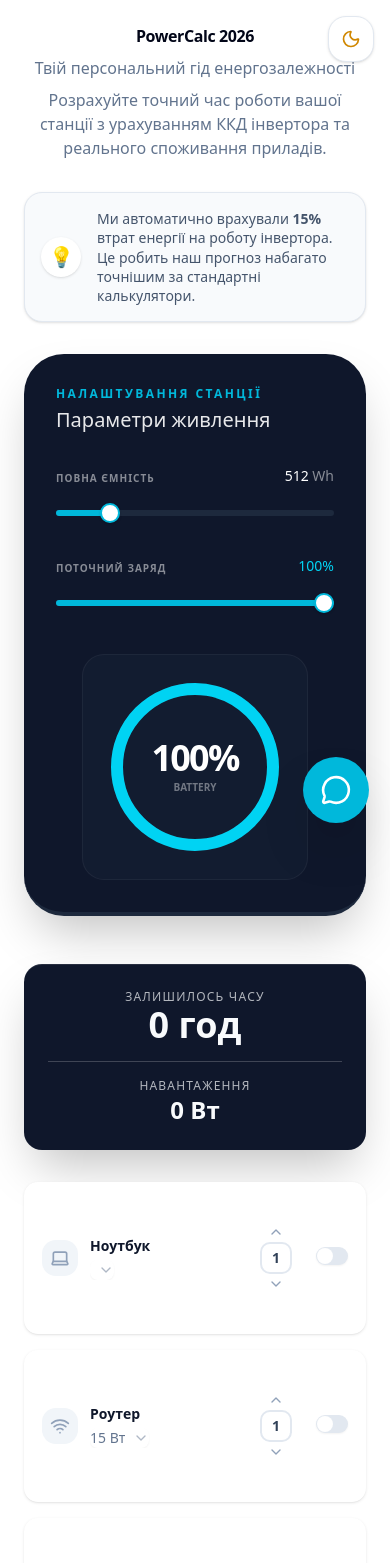
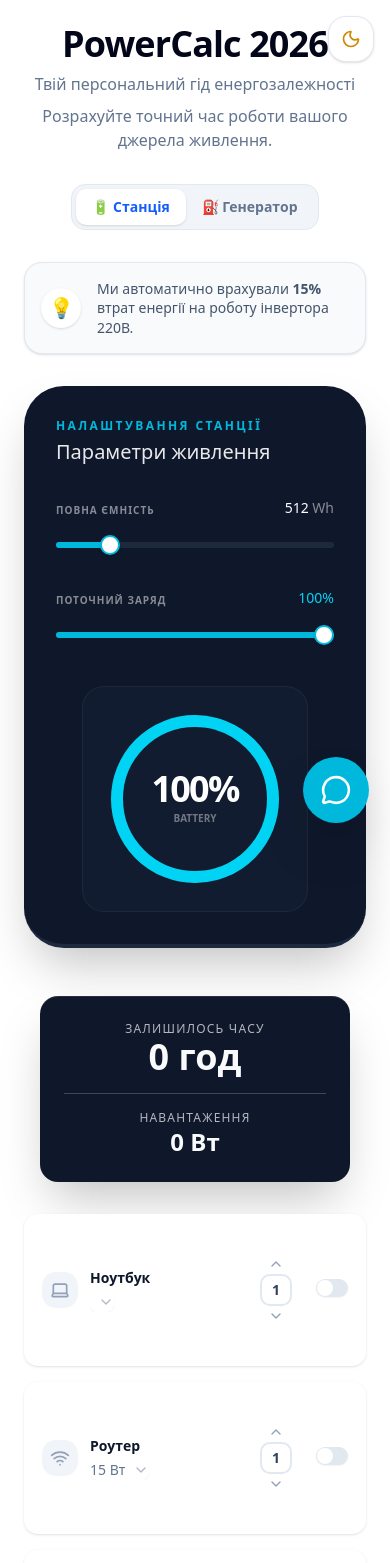
Before and after one commit to Grenky/power-calc, a Next.js app: page / in a window 390 px wide. Shown: the top 1563 px of the page. Built offline with nearby package versions, Linux system fonts and the light colour scheme.

Commit message:
update13 add generator

```diff
--- a/app/page.tsx
+++ b/app/page.tsx
@@ -1,9 +1,12 @@
 "use client";
+
+type PowerSource = 'station' | 'generator';
 
 import { useEffect, useState } from "react";
 import { Laptop, Wifi, Lightbulb, Snowflake, Tv, Fan, Coffee, WashingMachine, Microwave, Trash2 } from "lucide-react";
 import { ApplianceCard } from "@/components/ApplianceCard";
 import { Slider } from "@/components/ui/slider";
+import { Input } from "@/components/ui/input";
 import Link from "next/link";
 import {
   Accordion,
@@ -29,21 +32,24 @@ const INITIAL_APPLIANCES = [
   { id: "lamp", name: "LED Лампа", power: 10, quantity: 1, icon: Lightbulb },
   { id: "fridge", name: "Холодильник", power: 120, quantity: 1, icon: Snowflake },
   { id: "tv", name: "Телевізор", power: 80, quantity: 1, icon: Tv },
-  {id: "fan", name: "Вентилятор", power: 45, quantity: 1, icon: Fan},
-  {id: "coffee", name: "Кавомашина", power: 1200, quantity: 1, icon: Coffee},
-  {id: "washingm", name: "Пральна Машина", power: 2400, quantity: 1, icon: WashingMachine},
-  {id: "microwave", name: "Мікрохвильовка", power: 1100, quantity: 1, icon: Microwave},
+  { id: "fan", name: "Вентилятор", power: 45, quantity: 1, icon: Fan },
+  { id: "coffee", name: "Кавомашина", power: 1200, quantity: 1, icon: Coffee },
+  { id: "washingm", name: "Пральна Машина", power: 2400, quantity: 1, icon: WashingMachine },
+  { id: "microwave", name: "Мікрохвильовка", power: 1100, quantity: 1, icon: Microwave },
 ];
 
 export default function Home() {
-const[capacity, setCapacity] = useState(512);
-const[mounted, setMounted] = useState(false);
-const[chargePercent, setChargePercent] = useState(100);
-const[appliances, setAppliances] = useState<Appliance[]>(() => {
-    if(typeof window === "undefined") return INITIAL_APPLIANCES.map(app => ({...app, isActive: false}));
+  const [capacity, setCapacity] = useState(512);
+  const [mounted, setMounted] = useState(false);
+  const [chargePercent, setChargePercent] = useState(100);
+  const [sourceType, setSourceType] = useState<PowerSource>('station');
+  const [tankSize, setTankSize] = useState(15);
+  const [fuelConsumption, setFuelConsumption] = useState(0.8);
+  const [appliances, setAppliances] = useState<Appliance[]>(() => {
+    if (typeof window === "undefined") return INITIAL_APPLIANCES.map(app => ({ ...app, isActive: false }));
 
     const saved = localStorage.getItem('user-appliances');
-    if(saved) {
+    if (saved) {
       try {
         const parsed = JSON.parse(saved);
         return parsed.map((app: any) => ({
@@ -57,14 +63,11 @@ const[appliances, setAppliances] = useState<Appliance[]>(() => {
     return INITIAL_APPLIANCES.map(app => ({ ...app, isActive: false }));
   });
 
-
-
-useEffect(() => {setMounted(true); }, []);
-
+  useEffect(() => { setMounted(true); }, []);
 
   const toggleAppliance = (id: string) => {
     setAppliances(prev => prev.map(app =>
-    app.id === id ? {...app, isActive: !app.isActive} : app
+      app.id === id ? { ...app, isActive: !app.isActive } : app
     ));
   };
 
@@ -78,10 +81,9 @@ const updateQuantity = (id: string, delta: number) => {
     }));
   };
 
-
   const updatePower = (id: string, newPower: number) => {
     setAppliances(prev => prev.map(app =>
-    app.id === id ? {...app, power: newPower} : app
+      app.id === id ? { ...app, power: newPower } : app
     ));
   };
 
@@ -99,24 +101,34 @@ const totalPower = appliances.reduce((sum, app) =>
     app.isActive ? sum + (app.power * app.quantity) : sum, 0
   );
 
-const isOverloaded = totalPower > capacity;
+  const isStation = sourceType === 'station';
+  const isOverloaded = isStation && totalPower > capacity;
 
   const currentEnergy = (capacity * (chargePercent / 100));
   const runtimeHours = totalPower > 0 ? (currentEnergy * 0.85) / totalPower : 0;
 
+  // Додано перевірку, щоб не ділити на нуль
+
+
+  const realFuelConsumption = totalPower > 0
+    ? fuelConsumption + (totalPower / 1000) * 0.3
+    : fuelConsumption;
+
+ const generatorRunTime = realFuelConsumption > 0 ? tankSize / realFuelConsumption : 0;
+
+
   const formatTime = (decimalHours: number) => {
-  if(decimalHours === 0) return "0 год";
+    if (decimalHours === 0 || isNaN(decimalHours) || !isFinite(decimalHours)) return "0 год";
     const h = Math.floor(decimalHours);
-  const m = Math.round((decimalHours - h ) * 60);
+    const m = Math.round((decimalHours - h) * 60);
     return m > 0 ? `${h} год ${m} хв` : `${h} год`;
   }
-
 
   const addCustomAppliance = () => {
     const newApp = {
       id: `custom-${Date.now()}`,
       name: "Пристрій",
-    power: undefined as any,
+      power: 0,
       quantity: 1,
       isActive: true,
       icon: Lightbulb,
@@ -124,143 +136,173 @@ const addCustomAppliance = () => {
     setAppliances((prev) => [...prev, newApp]);
   }
 
-
   useEffect(() => {
-  if(mounted) {
+    if (mounted) {
       localStorage.setItem('user-appliances', JSON.stringify(appliances));
     }
-}, [appliances ,mounted]);
+  }, [appliances, mounted]);
 
-if(!mounted) return null;
+  if (!mounted) return null;
 
   return (
     <main className="max-w-4xl mx-auto p-6 space-y-8 pb-20">
       <div className="absolute top-4 right-4 sm:top-8 sm:right-8 z-50">
         <ThemeToggle />
       </div>
+
       <div className="text-center space-y-2 py-0">
-        <h1 className="text-4x1 font-black tracking-tight">PowerCalc 2026</h1>
+        <h1 className="text-4xl font-black tracking-tight">PowerCalc 2026</h1>
         <p className="text-muted-foreground">Твій персональний гід енергозалежності</p>
-        <p className="text-muted-foreground">Розрахуйте точний час роботи вашої станції з урахуванням ККД інвертора та реального споживання приладів.</p>
+        <p className="text-muted-foreground">Розрахуйте точний час роботи вашого джерела живлення.</p>
       </div>
-      {/* Порада */}
-      <div className="max-w-2xl mx-auto mt-6 bg-slate-50 border border-slate-200 p-4 rounded-2xl flex items-center gap-4 shadow-sm">
-        <div className="flex-shrink-0 w-10 h-10 bg-white rounded-full flex items-center justify-center shadow-sm">
+
+      <div className="flex justify-center mb-8">
+        <div className="inline-flex p-1 bg-slate-100 dark:bg-slate-800 rounded-xl border border-slate-200 dark:border-slate-700">
+          <button
+            onClick={() => setSourceType('station')}
+            className={`px-4 py-2 rounded-lg text-sm font-bold transition-all ${
+              isStation ? "bg-white dark:bg-slate-700 shadow-sm text-blue-600" : "text-slate-500"
+            }`}
+          >
+            🔋 Станція
+          </button>
+          <button
+            onClick={() => setSourceType('generator')}
+            className={`px-4 py-2 rounded-lg text-sm font-bold transition-all ${
+              !isStation ? "bg-white dark:bg-slate-700 shadow-sm text-orange-600" : "text-slate-500"
+            }`}
+          >
+            ⛽ Генератор
+          </button>
+        </div>
+      </div>
+
+      <div className="max-w-2xl mx-auto mt-6 bg-slate-50 border border-slate-200 p-4 rounded-2xl flex items-center gap-4 shadow-sm dark:bg-slate-900 dark:border-slate-800">
+        <div className="flex-shrink-0 w-10 h-10 bg-white dark:bg-slate-800 rounded-full flex items-center justify-center shadow-sm">
           <span className="text-xl">💡</span>
         </div>
-        <p className="text-sm text-slate-600 leading-snug">
-          Ми автоматично врахували <strong>15%</strong> втрат енергії на роботу інвертора. Це робить наш прогноз набагато точнішим за стандартні калькулятори.
-        </p>
+        <div className="text-sm text-slate-600 dark:text-slate-400 leading-snug">
+          {isStation
+            ? <>Ми автоматично врахували <strong>15%</strong> втрат енергії на роботу інвертора 220В.</>
+            : <>Розрахунок базується на об&apos;ємі бака та середньому споживанні палива за годину.</>
+          }
         </div>
-      {/* Налаштування ємності */}
-      <div className="bg-slate-900 text-white p-8 rounded-[2.5rem] shadow-2xl border-b-4 border-slate-800 flex flex-col md:flex-row items-center gap-10 transition-all dark:bg-slate-900/50 backdrop-blur-sm dark:border-slate-800">
-        {/* ЛІВА ЧАСТИНА: Слайдери */}
-        <div className="flex-1 space-y-8 w-full">
+      </div>
+
+      <div className={`p-8 rounded-[2.5rem] shadow-2xl border-b-4 flex flex-col md:flex-row items-center gap-10 transition-all duration-500 dark:bg-slate-900/50 backdrop-blur-sm ${
+        isStation ? "bg-slate-900 border-slate-800" : "bg-slate-800 border-orange-900/30"
+      }`}>
+
+        {isStation ? (
+          <>
+            <div className="flex-1 space-y-8 w-full text-white">
               <div className="space-y-1">
                 <h2 className="text-xs font-bold uppercase tracking-[0.2em] text-cyan-500">Налаштування станції</h2>
                 <p className="text-xl font-medium opacity-90">Параметри живлення</p>
               </div>
 
-          {/* Слайдер Ємності */}
               <div className="space-y-4">
                 <div className="flex justify-between items-end">
                   <p className="text-[10px] uppercase font-bold opacity-50 tracking-widest">Повна ємність</p>
                   <p className="text-sm font-mono">{capacity} <span className="opacity-50">Wh</span></p>
                 </div>
-            <Slider
-              value={[capacity]}
-              onValueChange={(v) => setCapacity(v[0])}
-              max={3000}
-              step={10}
-              className="py-2"
-            />
+                <Slider value={[capacity]} onValueChange={(v) => setCapacity(v[0])} max={3000} step={10} className="py-2" />
               </div>
 
-          {/* Слайдер Заряду */}
               <div className="space-y-4">
                 <div className="flex justify-between items-end">
                   <p className="text-[10px] uppercase font-bold opacity-50 tracking-widest">Поточний заряд</p>
                   <p className="text-sm font-mono text-cyan-400">{chargePercent}%</p>
                 </div>
-            <Slider
-              value={[chargePercent]}
-              onValueChange={(v) => setChargePercent(v[0])}
-              max={100}
-              step={1}
-              className="py-2"
-            />
+                <Slider value={[chargePercent]} onValueChange={(v) => setChargePercent(v[0])} max={100} step={1} className="py-2" />
               </div>
             </div>
 
-        {/* ПРАВА ЧАСТИНА: Круговий індикатор */}
             <div className="relative flex items-center justify-center flex-shrink-0 bg-slate-800/30 p-6 rounded-3xl border border-white/5">
-          <svg className="w-44 h-44 transform -rotate-90">
-            {/* Фонове коло */}
+              <svg className="w-44 h-44 transform -rotate-90 text-white">
+                <circle cx="88" cy="88" r="78" stroke="currentColor" strokeWidth="12" fill="transparent" className="text-slate-800" />
                 <circle
                   cx="88" cy="88" r="78"
-              stroke="currentColor"
-              strokeWidth="12"
-              fill="transparent"
-              className="text-slate-800"
-            />
-            {/* Активний прогрес */}
-            <circle
-              cx="88" cy="88" r="78"
-              stroke="currentColor"
-              strokeWidth="12"
-              fill="transparent"
+                  stroke="currentColor" strokeWidth="12" fill="transparent"
                   strokeDasharray={490}
                   strokeDashoffset={490 - (490 * chargePercent) / 100}
                   strokeLinecap="round"
                   className={`transition-all duration-1000 ease-out ${
-                chargePercent > 50 ? "text-cyan-400" :
-                chargePercent > 20 ? "text-yellow-400" : "text-red-500"
+                    chargePercent > 50 ? "text-cyan-400" : chargePercent > 20 ? "text-yellow-400" : "text-red-500"
                   }`}
                 />
               </svg>
-
-          {/* Текст всередині */}
-          <div className="absolute inset-0 flex flex-col items-center justify-center">
+              <div className="absolute inset-0 flex flex-col items-center justify-center text-white">
                 <span className="text-4xl font-black tracking-tighter leading-none">{chargePercent}%</span>
                 <span className="text-[10px] uppercase font-bold opacity-40 mt-1">Battery</span>
               </div>
             </div>
+          </>
+        ) : (
+          <div className="flex-1 space-y-6 w-full py-4 text-white animate-in fade-in slide-in-from-bottom-2">
+            <div className="space-y-1">
+              <h2 className="text-xs font-bold uppercase tracking-[0.2em] text-orange-500">Налаштування генератора</h2>
+              <p className="text-xl font-medium opacity-90">Параметри палива</p>
             </div>
-      {/* Віджет результату */}
-      <div className="w-full mx-auto mt-12 w-[calc(100%-3rem)] max-w-2xl space-y-4">
+            <div className="grid grid-cols-1 sm:grid-cols-2 gap-6">
+              <div className="space-y-3">
+                <label className="text-[10px] uppercase font-bold opacity-50 tracking-widest text-slate-300">Об&apos;єм бака (л)</label>
+                <Input
+                  type="number"
+                  value={tankSize}
+                  onChange={(e) => setTankSize(Number(e.target.value))}
+                  className="bg-slate-700/50 border-slate-600 text-white h-12 text-lg focus:ring-orange-500"
+                />
+              </div>
+              <div className="space-y-3">
+                <label className="text-[10px] uppercase font-bold opacity-50 tracking-widest text-slate-300">Споживання (л/год)</label>
+                <Input
+                  type="number"
+                  step="0.1"
+                  value={fuelConsumption}
+                  onChange={(e) => setFuelConsumption(Number(e.target.value))}
+                  className="bg-slate-700/50 border-slate-600 text-white h-12 text-lg focus:ring-orange-500"
+                />
+              </div>
+            </div>
+          </div>
+        )}
+      </div>
+
+      <div className="w-full mx-auto mt-12 max-w-2xl space-y-4 px-4 sm:px-0">
         <div className={`p-6 rounded-2xl shadow-2xl flex flex-col sm:flex-row items-center justify-between gap-4 border-t transition-colors duration-500 dark:bg-slate-900/50 dark:border-slate-800 backdrop-blur-md ${
           isOverloaded
           ? "bg-red-600 text-white border-red-400"
           : "bg-primary text-primary-foreground border-white/10"
         }`}>
-          <div className="text-center sm:text-left dark:text-slate-400">
+          <div className="text-center sm:text-left">
             <p className="text-xs uppercase tracking-widest opacity-70">
-                {isOverloaded ? "Перевантаження!": "Залишилось часу"}
+              {isOverloaded ? "Перевантаження!" : "Залишилось часу"}
             </p>
-              <p className="text-4xl font-black">
-                {isOverloaded ? "⚠" : formatTime(runtimeHours)}
-              </p>
+            <div className="text-4xl font-black">
+              {isStation
+                ? (isOverloaded ? "⚠" : formatTime(runtimeHours))
+                : formatTime(generatorRunTime)
+              }
             </div>
-          <div className="h-px sm:h-12 w-full sm:w-px bg-white/20 " />
-          <div className="text-center sm:text-right dark:text-slate-400">
+          </div>
+          <div className="h-px sm:h-12 w-full sm:w-px bg-white/20" />
+          <div className="text-center sm:text-right">
             <p className="text-xs uppercase tracking-widest opacity-70">Навантаження</p>
             <p className="text-2xl font-bold">{totalPower} Вт</p>
           </div>
         </div>
-        {/* Сповіщення-порада */}
+
         {isOverloaded && (
-          <div className="bg-red-50 border-2 border-red-200 p-4 rounded-2xl flex items-start gap-3 animate-in fade-in slide-in-from-top-2">
+          <div className="bg-red-50 border-2 border-red-200 p-4 rounded-2xl flex items-start gap-3 animate-in fade-in slide-in-from-top-2 dark:bg-red-900/20 dark:border-red-900/30">
             <span className="text-2xl">⚠</span>
-            <div className="space-y-1">
-              <p className="text-sm font-bold text-red-700 leading-snug">
-                Загальна потужність приладів ({totalPower} Вт) перевищує можливості станції ємністю {capacity} Вт·год.
-                Більшість станцій такого класу мають інвертор до {capacity} Вт. Спробуйте вимкнути потужні прилади (кавомашину, фен) або оберіть станцію більшої ємності.
+            <p className="text-sm font-bold text-red-700 dark:text-red-400 leading-snug">
+              Потужність приладів ({totalPower} Вт) перевищує можливості станції. Спробуйте вимкнути енергоємні пристрої.
             </p>
-            </div>
           </div>
         )}
       </div>
-      {/* Список приладів */}
+
       <div className="grid grid-cols-1 sm:grid-cols-2 lg:grid-cols-3 gap-4">
         {appliances.map((app, index) => (
           <div key={`${app.id}-${index}`} className="relative group">
@@ -274,87 +316,40 @@ if(!mounted) return null;
             {app.id.startsWith('custom-') && (
               <button
                 onClick={() => removeAppliance(app.id)}
-          className="absolute -top-2 -right-2 bg-white text-red-500 p-1.5 rounded-full shadow-md border border-red-100 hover:bg-red-50 z-10 transition-all opacity-100 lg:opacity-0 lg:opacity-0 lg:group-0 lg:group-hover:opacity-100"
-          title="Видалити прилад"
+                className="absolute -top-2 -right-2 bg-white text-red-500 p-1.5 rounded-full shadow-md border border-red-100 hover:bg-red-50 z-10 transition-all opacity-100 lg:opacity-0 lg:group-hover:opacity-100"
               >
                 <Trash2 size={14} />
               </button>
             )}
           </div>
         ))}
+
         <button
           onClick={addCustomAppliance}
-          className="flex felx-col items-center justify-center p-6 border-2 border-dashed border-slate-300 rounded-3xl hover:border-primary hover:bg-primary/5 transition-all group min-h-[140px] bg-slate-50/40
-          dark:border-slate-800 dark:bg-slate-900/20 dark:hover:bg-slate-900/40 dark:hover:border-blue-500
-          "
+          className="flex flex-col items-center justify-center p-6 border-2 border-dashed border-slate-300 rounded-3xl hover:border-primary hover:bg-primary/5 transition-all group min-h-[140px] bg-slate-50/40 dark:border-slate-800 dark:bg-slate-900/20"
         >
-          <div className="w-14 h-14 rounded-full bg-white shadow-sm flex items-center justify-center group-hover:bg-primary group-hover:text-white transition-all mb-4 border border-slate-100 cursor-pointer">
-            <span className="text-3xl font-light leading-none relative -top-[3px] dark:text-black">+</span>
+          <div className="w-14 h-14 rounded-full bg-white shadow-sm flex items-center justify-center group-hover:bg-primary group-hover:text-white transition-all mb-4 border border-slate-100 dark:bg-slate-800 dark:border-slate-700">
+            <span className="text-3xl font-light relative -top-[2px]">+</span>
           </div>
-          <div className="text-center space-y-1 ml-5">
-            <p className="text-xs font-black text-slate-500 uppercase tracking-[0.1em] group-hover:text-primary transition-colors">
-              Додати свій
-            </p>
-            <p className="text-[10px] text-slate-400 font-medium">Тільки для вас</p>
+          <div className="text-center">
+            <p className="text-xs font-black text-slate-500 uppercase tracking-widest group-hover:text-primary">Додати свій</p>
           </div>
         </button>
       </div>
+
       <section className="max-w-3xl mx-auto mt-20 space-y-8 px-2">
-        <div className="space-y-4">
-          <h2 className="text-2xl font-black ">Часті питання про роботу зарядних станцій</h2>
-          <p className="text-slate-600 text-sm leading-relaxed">
-            Розрахунок часу роботи EcoFlow, Bluetti чи Jackery залежить від багатьох факторів.
-            Наш калькулятор враховує реальні умови експлуатації, щоб ви не залишилися без світла в невідповідний момент.
-          </p>
-        </div>
-
+        <h2 className="text-2xl font-black">Часті питання</h2>
         <Accordion type="single" collapsible className="w-full">
           <AccordionItem value="item-1">
-          <AccordionTrigger className="text-left">Чому час роботи менший, ніж заявлено виробником?</AccordionTrigger>
-          <AccordionContent className="text-slate-600 leading-relaxed">
-            Виробники вказують ідеальну ємність акумулятора. Проте при роботі через розетку 220В частина енергії
-            (близько 10-15%) витрачається на роботу самого інвертора, який перетворює постійний струм у змінний.
-            Наш калькулятор автоматично враховує ці втрати для вашої точності.
-          </AccordionContent>
-        </AccordionItem>
-
-        <AccordionItem value="item-2">
-          <AccordionTrigger className="text-left">Скільки Вт споживає звичайний холодильник?</AccordionTrigger>
-            <AccordionContent className="text-scale-600">
-              У середньому сучасний холодильник споживає 100-150 Вт, але лише коли працює компресор.
-              У режимі очікування споживання мінімальне. Для розрахунку ми рекомендуємо ставити середнє значення 120 Вт.
-            </AccordionContent>
-        </AccordionItem>
-
-        <AccordionItem value="item-3">
-          <AccordionTrigger className="text-left">Чи можна підключати кавомашину чи чайник?</AccordionTrigger>
-          <AccordionContent className="text-scale-600">
-            Лише якщо номінальна потужність вашої станції вища за потужність приладу.
-            Більшість чайників споживають 1500-2200 Вт. Якщо у вас станція типу EcoFlow River (600 Вт),
-            вона просто вимкнеться через перевантаження.
-          </AccordionContent>
-        </AccordionItem>
-
-        <AccordionItem value="item-4">
-          <AccordionTrigger className="text-left">Як дізнатися точну потужність мого пристрою?</AccordionTrigger>
-          <AccordionContent className="text-scale-600">
-            Подивіться на блок живлення або наклейку на самому пристрої (параметр Input або Power).
-            Наприклад, блоки живлення ноутбуків зазвичай мають маркування 45W, 65W або 90W. Ви можете ввести
-            це значення вручну в нашому калькуляторі.
+            <AccordionTrigger>Чому час роботи менший, ніж заявлено?</AccordionTrigger>
+            <AccordionContent>
+              Виробники вказують ідеальну ємність. При роботі через розетку 220В частина енергії (10-15%) витрачається на роботу інвертора. Наш калькулятор це враховує.
             </AccordionContent>
           </AccordionItem>
         </Accordion>
-
-      <div className="bg-slate-900 text-white p-8 rounded-3xl space-y-4 shadow-xl">
-        <h3 className="text-lg font-bold">💡 Порада для економії</h3>
-        <p className="text-slate-300 text-sm leading-relaxed">
-          Щоб станція працювала довше, заряджайте гаджети (телефони, планшети) напряму через порти USB або Type-C.
-          Це дозволяє уникнути втрат на роботі інвертора 220В, що додасть вам ще 30-60 хвилин роботи.
-        </p>
-      </div>
       </section>
 
-      <footer className="max-w-2xl mx-auto py-10 text-center border-t mt-10">
+      <footer className="max-w-2xl mx-auto py-10 text-center border-t mt-10 dark:border-slate-800">
         <Link href="/privacy" className="text-xs text-muted-foreground hover:text-primary transition-colors">
           Політика конфіденційності
         </Link>
```
Lines whose indentation alone changed are shown as unchanged.
